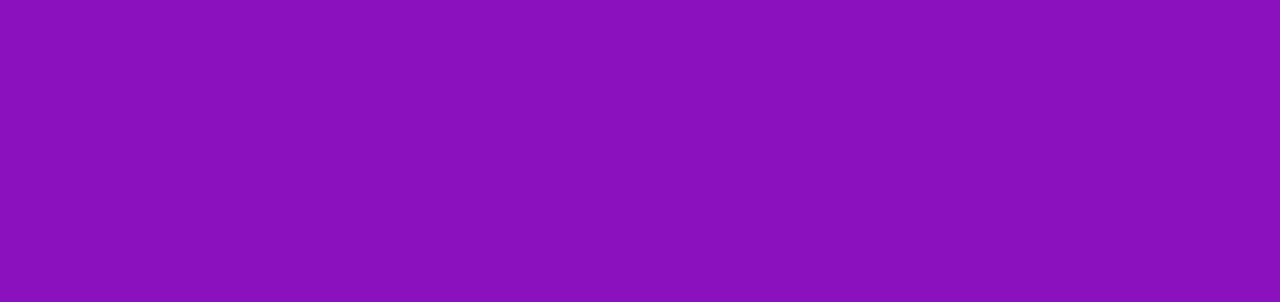
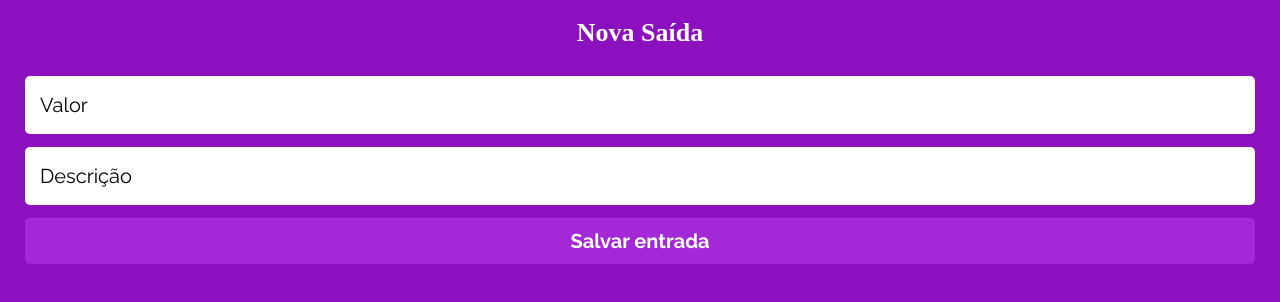
Before and after one commit to starunz/My-Wallet-, a React (Create React App) app: page /add-exit in a window 1280 px wide. Before the commit this address had no page. Shown: the top 302 px of the page. Built offline with nearby package versions, Linux system fonts and the light colour scheme; a web font is replaced by a local one.

Commit message:
add-exit route implemented and layout completed

```diff
--- a/src/App.js
+++ b/src/App.js
@@ -1,5 +1,5 @@
 import { BrowserRouter, Routes, Route } from "react-router-dom";
-import { SignUp, SignIn, Wallet, AddEntry } from "./pages";
+import { SignUp, SignIn, Wallet, AddEntry, AddExit} from "./pages";
 import { AuthProvider } from "./contexts/AuthContext";
 
 const App = () => {
@@ -11,6 +11,7 @@ const App = () => {
                     <Route path='/sign-up' element={<SignUp />} />
                     <Route path='wallet' element={<Wallet />} />
                     <Route path='add-entry' element={<AddEntry />} />
+                    <Route path='add-exit' element={<AddExit />} />
                 </Routes>
             </BrowserRouter>
         </AuthProvider>
--- /dev/null
+++ b/src/pages/addExit/AddExit.js
@@ -0,0 +1,65 @@
+import { useState } from "react";
+import { useNavigate } from "react-router-dom";
+
+import { Form, Input, Button } from "../../components/styleSignIn&SignUp";
+import { Container, Title } from "../../components/styleEntry&Exit/style";
+
+import api from "../../services/api";
+import useAuth from '../../hooks/useAuth';
+
+import { ThreeDots } from 'react-loader-spinner';
+import Swal from 'sweetalert2'
+
+const AddExit = () => {
+    const [transactionData, setTransactionData] = useState({
+        value: '',
+        description: '',
+    });
+    const [isLoading, setIsLoading] = useState(false);
+    const navigate = useNavigate();
+    const { auth } = useAuth();
+
+    function handleChange(e) {
+    setTransactionData({ ...transactionData, [e.target.name]: e.target.value });
+    }
+
+    function handleExit (){
+
+    }
+
+    return (
+        <Container>
+        <Title>Nova Saída</Title>
+            <Form onSubmit={handleExit}>
+                <Input
+                    type='number'
+                    placeholder='Valor'
+                    name='value'
+                    onChange={handleChange}
+                    value={transactionData.value}
+                    disabled={isLoading}
+                    required
+                />
+                <Input
+                    type='text'
+                    placeholder='Descrição'
+                    name='description'
+                    onChange={handleChange}
+                    value={transactionData.description}
+                    disabled={isLoading}
+                    required
+                />
+
+                <Button type='submit' disabled={isLoading}>
+                {isLoading ? (
+                    <ThreeDots color="#FFFFFF" height={50} width={50} />
+                ) : (
+                    "Salvar entrada"
+                )}
+                </Button>
+            </Form>
+        </Container>
+    );
+}
+
+export default AddExit;
--- a/src/pages/index.js
+++ b/src/pages/index.js
@@ -2,5 +2,6 @@ import SignUp from "./signUp/SignUp";
 import SignIn from "./SignIn/SignIn";
 import Wallet from "./wallet/Wallet";
 import AddEntry from "./addEntry.js/AddEntry";
+import AddExit from "./addExit/AddExit";
 
-export { SignUp, SignIn, Wallet, AddEntry}
+export { SignUp, SignIn, Wallet, AddEntry, AddExit}
```
